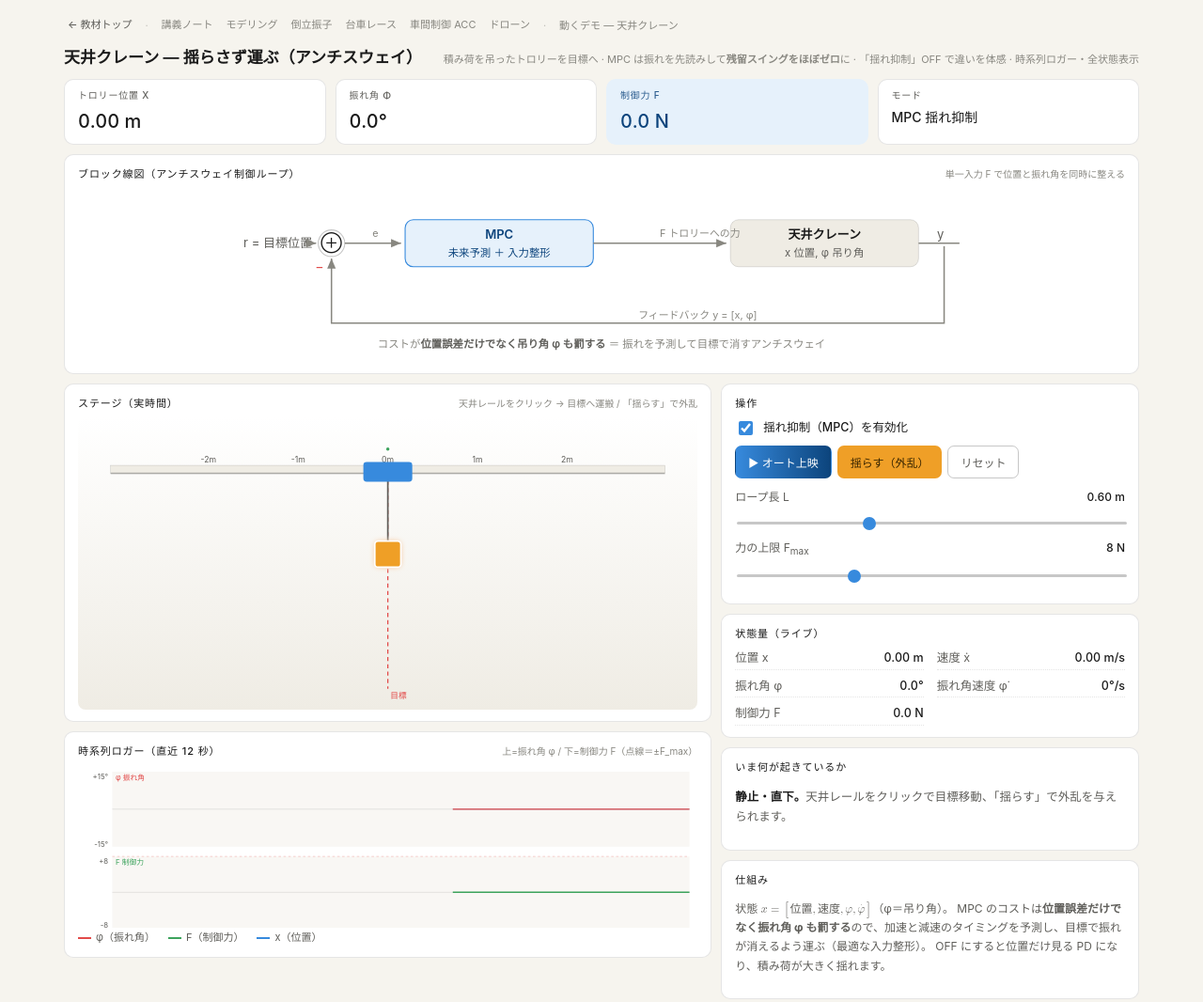
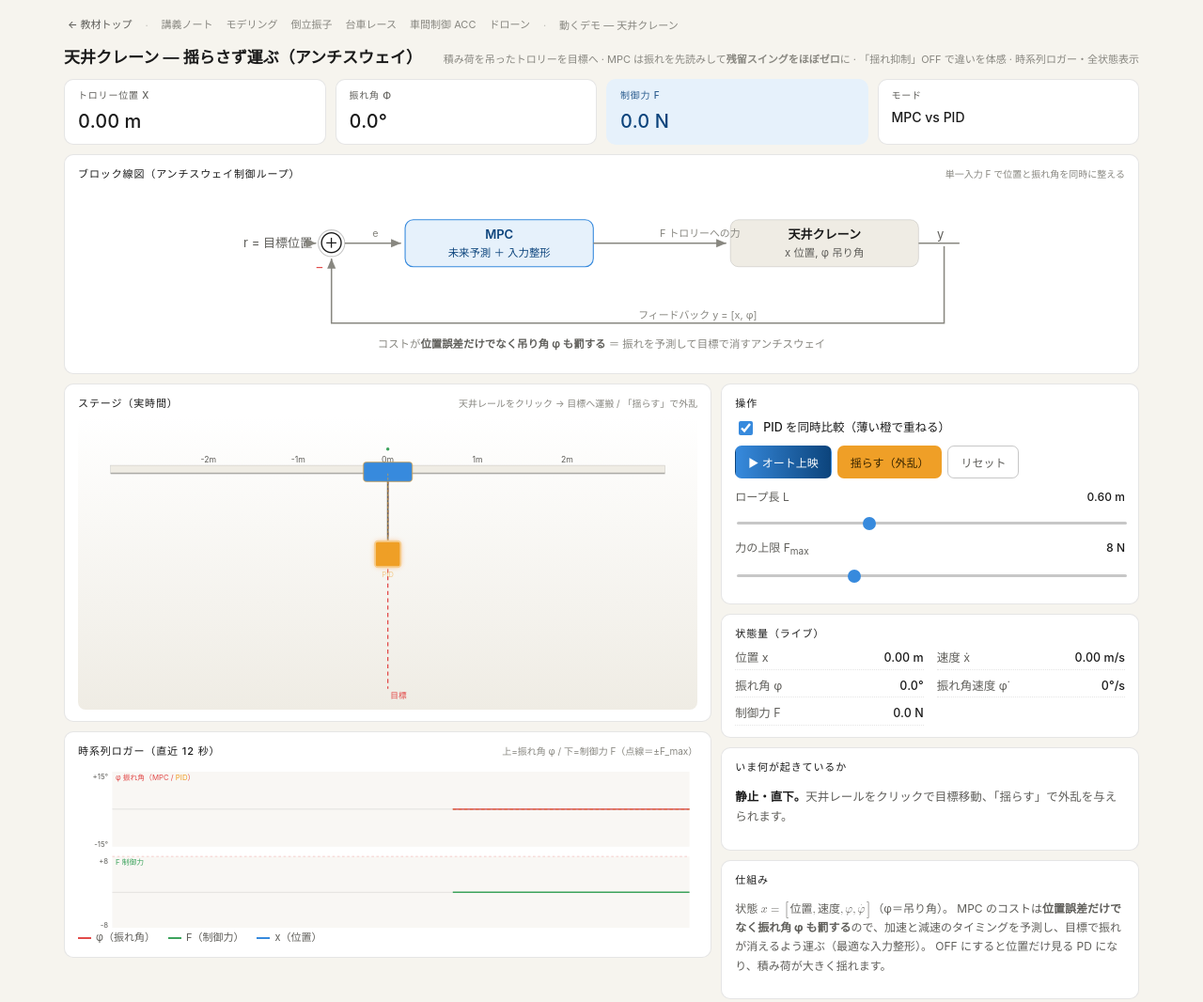
Before and after one commit to lutelute/lec-mpc, a plain HTML site: page demos/crane.html in a window 1280 px wide. Shown: the top 1066 px of the page at 94% size. Drawn offline with Linux system fonts and the light colour scheme.

Commit message:
クレーン：MPC と PID を同時比較（並走シャドウ＋ロガー重ね描き）
従来は MPC↔PD の切替トグルだったのを、両者を同時に走らせる比較に改修。
これが「全デモに PID 比較を入れる」シリーズの型。

- st=MPC（常時）、stP=PID シャドウ（位置のみの PD、振れを無視）を並走
- 同じ目標・同じ外乱（クリック/「揺らす」/オート）を両者に与えて公平に比較
- 時系列ロガーに φ を重ね描き：MPC（赤・実線, 振れを減衰）vs PID（橙・破線,
  振れが持続）。同じ力上限でアンチスウェイの差が時間で見える
- ステージに PID ゴースト（薄い橙アウトライン）を併置
- チェックボックスを「PID を同時比較」に。OFF で MPC 単独表示
- 制御コア（MPC 利得・rk4・QP）は不変、PD 法と描画・履歴の追加のみ

検証：エラー0、useMPC 残存0、ゴースト描画・橙オーバーレイ確認、到着時に
MPC φ≈0°/PID φ≈5° の差を確認。

Co-Authored-By: Claude Opus 4.8 (1M context) <noreply@anthropic.com>

```diff
--- a/demos/crane.html
+++ b/demos/crane.html
@@ -124,7 +124,7 @@
     <div>
       <div class="panel">
         <div class="panel-hdr"><div class="panel-title">操作</div></div>
-        <div class="chk-row"><input type="checkbox" id="c-mpc" checked><label for="c-mpc">揺れ抑制（MPC）を有効化</label></div>
+        <div class="chk-row"><input type="checkbox" id="c-mpc" checked><label for="c-mpc">PID を同時比較（薄い橙で重ねる）</label></div>
         <div class="btn-row">
           <button class="btn" id="b-auto" style="background:linear-gradient(90deg,var(--blue),var(--blue-deep));color:#fff;border-color:transparent;">▶ オート上映</button>
           <button class="btn warn" id="b-kick">揺らす（外乱）</button>
@@ -189,8 +189,9 @@
     const Gain=mm(inv(H),SuTQ);const K1=Gain[0];Kfb=[0,0,0,0];Kr=0;for(let i=0;i<Np*4;i++){for(let c=0;c<4;c++)Kfb[c]+=K1[i]*Sx[i][c];if(i%4===0)Kr+=K1[i];}}
   rebuildGain();
 
-  let st=[0,0,0,0],target=0,Fmax=8,useMPC=true,lastF=0;
-  function force(){let u;if(useMPC){u=Kr*target;for(let c=0;c<4;c++)u-=Kfb[c]*st[c];}else{u=3.0*(target-st[0])-2.0*st[1];}return Math.max(-Fmax,Math.min(Fmax,u));}
+  let st=[0,0,0,0],stP=[0,0,0,0],target=0,Fmax=8,showPID=true,lastF=0,lastFP=0;
+  function force(){let u=Kr*target;for(let c=0;c<4;c++)u-=Kfb[c]*st[c];return Math.max(-Fmax,Math.min(Fmax,u));}
+  function pidForce(s){let u=3.0*(target-s[0])-2.0*s[1];return Math.max(-Fmax,Math.min(Fmax,u));}
 
   const NS='http://www.w3.org/2000/svg';const stage=document.getElementById('stage');
   const W=760,H=360,railY=70,scale=110,cx=W/2,TH=2.6;
@@ -213,10 +214,18 @@
   stage.appendChild(cable);const trG=el('g',{});trG.appendChild(trolley);stage.appendChild(trG);const ldG=el('g',{});ldG.appendChild(load);stage.appendChild(ldG);
   const bob=load;bob.setAttribute('filter','url(#cglow)');  // 吊り荷にグロー適用
   const bobTrail=[];
+  // PID 比較ゴースト（薄い橙のアウトライン）
+  const ghostG=el('g',{opacity:'0.5'});
+  const gcable=el('line',{x1:0,y1:0,x2:0,y2:0,stroke:'var(--amber)','stroke-width':1.4,'stroke-dasharray':'3,2'});
+  const gtrolley=el('rect',{x:-30,y:-14,width:60,height:24,rx:4,fill:'none',stroke:'var(--amber)','stroke-width':1.6});
+  const gload=el('rect',{x:-16,y:-16,width:32,height:32,rx:4,fill:'none',stroke:'var(--amber)','stroke-width':2});
+  const gtrG=el('g',{}),gldG=el('g',{});gtrG.appendChild(gtrolley);gldG.appendChild(gload);
+  ghostG.appendChild(gcable);ghostG.appendChild(gtrG);ghostG.appendChild(gldG);stage.appendChild(ghostG);
+  const glabel=el('text',{'font-size':9,fill:'var(--amber)','text-anchor':'middle'});glabel.textContent='PID';ghostG.appendChild(glabel);
 
   // ===== 時系列ロガー =====
   const $=id=>document.getElementById(id);
-  const phHist=[],FHist=[],xHist=[];const HIST=240; // 12s @ ctrlDt
+  const phHist=[],FHist=[],xHist=[],phHistP=[];const HIST=240; // 12s @ ctrlDt
   const strip=$('strip');
   function drawStrip(){
     const W2=760,topH=92,botH=88,m={l:42,r:10,t:8,gap:12};const pw=W2-m.l-m.r;
@@ -229,9 +238,10 @@
     s+=`<line x1="${m.l}" y1="${phY(0)}" x2="${m.l+pw}" y2="${phY(0)}" stroke="var(--border-strong)" stroke-width="0.5"/>`;
     s+=`<text x="${m.l-5}" y="${ty0+9}" text-anchor="end" font-size="9" fill="var(--text-secondary)">+${phMax.toFixed(0)}°</text>`;
     s+=`<text x="${m.l-5}" y="${ty1}" text-anchor="end" font-size="9" fill="var(--text-secondary)">-${phMax.toFixed(0)}°</text>`;
-    s+=`<text x="${m.l+4}" y="${ty0+10}" font-size="9" fill="var(--red)">φ 振れ角</text>`;
-    if(n>1){let p1='',p2='';for(let i=0;i<n;i++){p1+=`${xAt(i+HIST-n).toFixed(1)},${phY(phHist[i]).toFixed(1)} `;p2+=`${xAt(i+HIST-n).toFixed(1)},${phY((xHist[i])*15).toFixed(1)} `;}
+    s+=`<text x="${m.l+4}" y="${ty0+10}" font-size="9" fill="var(--red)">φ 振れ角（<tspan fill="var(--red)">MPC</tspan>${showPID?` / <tspan fill="var(--amber)">PID</tspan>`:''}）</text>`;
+    if(n>1){let p1='',p2='',pP='';for(let i=0;i<n;i++){const xx=xAt(i+HIST-n).toFixed(1);p1+=`${xx},${phY(phHist[i]).toFixed(1)} `;p2+=`${xx},${phY((xHist[i])*15).toFixed(1)} `;if(!isNaN(phHistP[i]))pP+=`${xx},${phY(phHistP[i]).toFixed(1)} `;}
       s+=`<polyline points="${p2}" fill="none" stroke="var(--blue)" stroke-width="1" opacity="0.5"/>`;
+      if(pP)s+=`<polyline points="${pP}" fill="none" stroke="var(--amber)" stroke-width="1.4" stroke-dasharray="4,3" opacity="0.95"/>`;
       s+=`<polyline points="${p1}" fill="none" stroke="var(--red)" stroke-width="1.6"/>`;}
     // 下: F(N)
     const by0=ty1+m.gap,by1=by0+botH;const fY=v=>by0+(1-(v+Fmax)/(2*Fmax))*botH;
@@ -266,14 +276,16 @@
     tgt.setAttribute('transform',`translate(${cx+target*scale},0)`);
     const fy=railY-30,flen=Math.max(-55,Math.min(55,lastF*4));fLine.setAttribute('x1',px);fLine.setAttribute('y1',fy);fLine.setAttribute('x2',px+flen);fLine.setAttribute('y2',fy);
     if(Math.abs(flen)>4){const d=Math.sign(flen);fHead.setAttribute('d',`M${px+flen},${fy} L${px+flen-d*7},${fy-4} L${px+flen-d*7},${fy+4} Z`);}else fHead.setAttribute('d','');
+    // PID 比較ゴースト
+    if(showPID){ghostG.style.display='';const gpx=cx+stP[0]*scale;gtrG.setAttribute('transform',`translate(${gpx},${railY})`);const gplen=L*scale*1.5;const gbx=gpx+gplen*Math.sin(stP[2]),gby=railY+gplen*Math.cos(stP[2]);gcable.setAttribute('x1',gpx);gcable.setAttribute('y1',railY);gcable.setAttribute('x2',gbx);gcable.setAttribute('y2',gby);gldG.setAttribute('transform',`translate(${gbx},${gby})`);glabel.setAttribute('x',gbx);glabel.setAttribute('y',gby+28);}else ghostG.style.display='none';
     document.getElementById('k-x').textContent=st[0].toFixed(2)+' m';
     document.getElementById('k-ph').textContent=(st[2]*180/Math.PI).toFixed(1)+'°';
     document.getElementById('k-f').textContent=lastF.toFixed(1)+' N';
-    document.getElementById('k-md').textContent=useMPC?'MPC 揺れ抑制':'PD（位置のみ）';
-    const sw=Math.abs(st[2]*180/Math.PI);
+    document.getElementById('k-md').textContent=showPID?'MPC vs PID':'MPC 揺れ抑制';
+    const sw=Math.abs(st[2]*180/Math.PI),swP=Math.abs(stP[2]*180/Math.PI);
     let msg;
-    if(Math.abs(target-st[0])>0.1)msg=useMPC?`目標へ<b>運搬中</b>。MPC は到着時に振れが消えるよう加減速を整形しています。`:`<b>位置だけ</b>追う PD で運搬中。積み荷の揺れは無視されます。`;
-    else if(sw>3)msg=useMPC?`到着。残り振れを<b>能動的に抑制中</b>。`:`到着したが<b style="color:var(--red)">積み荷が ${sw.toFixed(0)}° 揺れている</b>（PD は揺れを抑えない）。「揺れ抑制」を ON にして比べてみてください。`;
+    if(Math.abs(target-st[0])>0.1)msg=showPID?`運搬中。<b style="color:var(--blue)">MPC</b> は振れが消えるよう加減速を整形、<b style="color:var(--amber)">PID（薄色）</b>は位置だけ追って揺れを置き去り。`:`目標へ<b>運搬中</b>。MPC は到着時に振れが消えるよう加減速を整形しています。`;
+    else if(sw>3||(showPID&&swP>3))msg=showPID?`到着。<b style="color:var(--blue)">MPC は残り振れを能動抑制</b>、<b style="color:var(--amber)">PID は ${swP.toFixed(0)}° 揺れたまま</b>——同じ力上限でこの差。`:`到着。残り振れを<b>能動的に抑制中</b>。`;
     else msg=`<b>静止・直下。</b>天井レールをクリックで目標移動、「揺らす」で外乱を与えられます。`;
     document.getElementById('explain').innerHTML=msg;
     refreshReadouts();if((frame++ %2)===0)drawStrip();
@@ -281,19 +293,21 @@
 
   let acc=0,prev=performance.now(),auto=false,autoAcc=0;
   function loop(now){const dtr=Math.min(0.1,(now-prev)/1000);prev=now;
-    if(auto){autoAcc+=dtr;if(autoAcc>3.2){autoAcc=0;if(Math.random()<0.6){target=Math.round((Math.random()*4-2)*10)/10;}else{st[3]+=(Math.random()<0.5?-1:1)*1.6;}}}
+    if(auto){autoAcc+=dtr;if(autoAcc>3.2){autoAcc=0;if(Math.random()<0.6){target=Math.round((Math.random()*4-2)*10)/10;}else{const k=(Math.random()<0.5?-1:1)*1.6;st[3]+=k;stP[3]+=k;}}}
     acc+=dtr;let guard=0;
-    while(acc>=ctrlDt&&guard<10){const F=force();lastF=F;for(let i=0;i<4;i++)st=rk4(st,F,ctrlDt/4);acc-=ctrlDt;guard++;
-      phHist.push(st[2]*180/Math.PI);FHist.push(F);xHist.push(st[0]);if(phHist.length>HIST){phHist.shift();FHist.shift();xHist.shift();}}
+    while(acc>=ctrlDt&&guard<10){const F=force();lastF=F;for(let i=0;i<4;i++)st=rk4(st,F,ctrlDt/4);
+      if(showPID){const FP=pidForce(stP);lastFP=FP;for(let i=0;i<4;i++)stP=rk4(stP,FP,ctrlDt/4);}
+      acc-=ctrlDt;guard++;
+      phHist.push(st[2]*180/Math.PI);FHist.push(F);xHist.push(st[0]);phHistP.push(showPID?stP[2]*180/Math.PI:NaN);if(phHist.length>HIST){phHist.shift();FHist.shift();xHist.shift();phHistP.shift();}}
     render();requestAnimationFrame(loop);}
   requestAnimationFrame(loop);
 
   function clientToX(cxp){const r=stage.getBoundingClientRect();const vx=(cxp-r.left)*(W/r.width);return Math.max(-TH,Math.min(TH,(vx-cx)/scale));}
   stage.addEventListener('pointerdown',e=>{target=Math.round(clientToX(e.clientX)*100)/100;});
-  document.getElementById('c-mpc').addEventListener('change',e=>{useMPC=e.target.checked;});
-  document.getElementById('b-kick').addEventListener('click',()=>{st[3]+=(Math.random()<0.5?-1:1)*2.5;});
-  document.getElementById('b-auto').addEventListener('click',e=>{auto=!auto;e.target.textContent=auto?'■ オート停止':'▶ オート上映';if(auto){useMPC=true;document.getElementById('c-mpc').checked=true;autoAcc=2.6;}});
-  document.getElementById('b-reset').addEventListener('click',()=>{st=[0,0,0,0];target=0;lastF=0;phHist.length=0;FHist.length=0;xHist.length=0;bobTrail.length=0;auto=false;autoAcc=0;document.getElementById('b-auto').textContent='▶ オート上映';});
+  document.getElementById('c-mpc').addEventListener('change',e=>{showPID=e.target.checked;if(showPID){stP=st.slice();phHistP.length=0;}});
+  document.getElementById('b-kick').addEventListener('click',()=>{const k=(Math.random()<0.5?-1:1)*2.5;st[3]+=k;stP[3]+=k;});
+  document.getElementById('b-auto').addEventListener('click',e=>{auto=!auto;e.target.textContent=auto?'■ オート停止':'▶ オート上映';if(auto){showPID=true;document.getElementById('c-mpc').checked=true;autoAcc=2.6;}});
+  document.getElementById('b-reset').addEventListener('click',()=>{st=[0,0,0,0];stP=[0,0,0,0];target=0;lastF=0;lastFP=0;phHist.length=0;FHist.length=0;xHist.length=0;phHistP.length=0;bobTrail.length=0;auto=false;autoAcc=0;document.getElementById('b-auto').textContent='▶ オート上映';});
   document.getElementById('s-len').addEventListener('input',e=>{L=+e.target.value;document.getElementById('v-len').textContent=L.toFixed(2)+' m';rebuildGain();});
   document.getElementById('s-fmax').addEventListener('input',e=>{Fmax=+e.target.value;document.getElementById('v-fmax').textContent=Fmax+' N';});
   if(location.search.indexOf('show')>=0){const b=document.getElementById('b-auto');if(b)b.click();}
```
